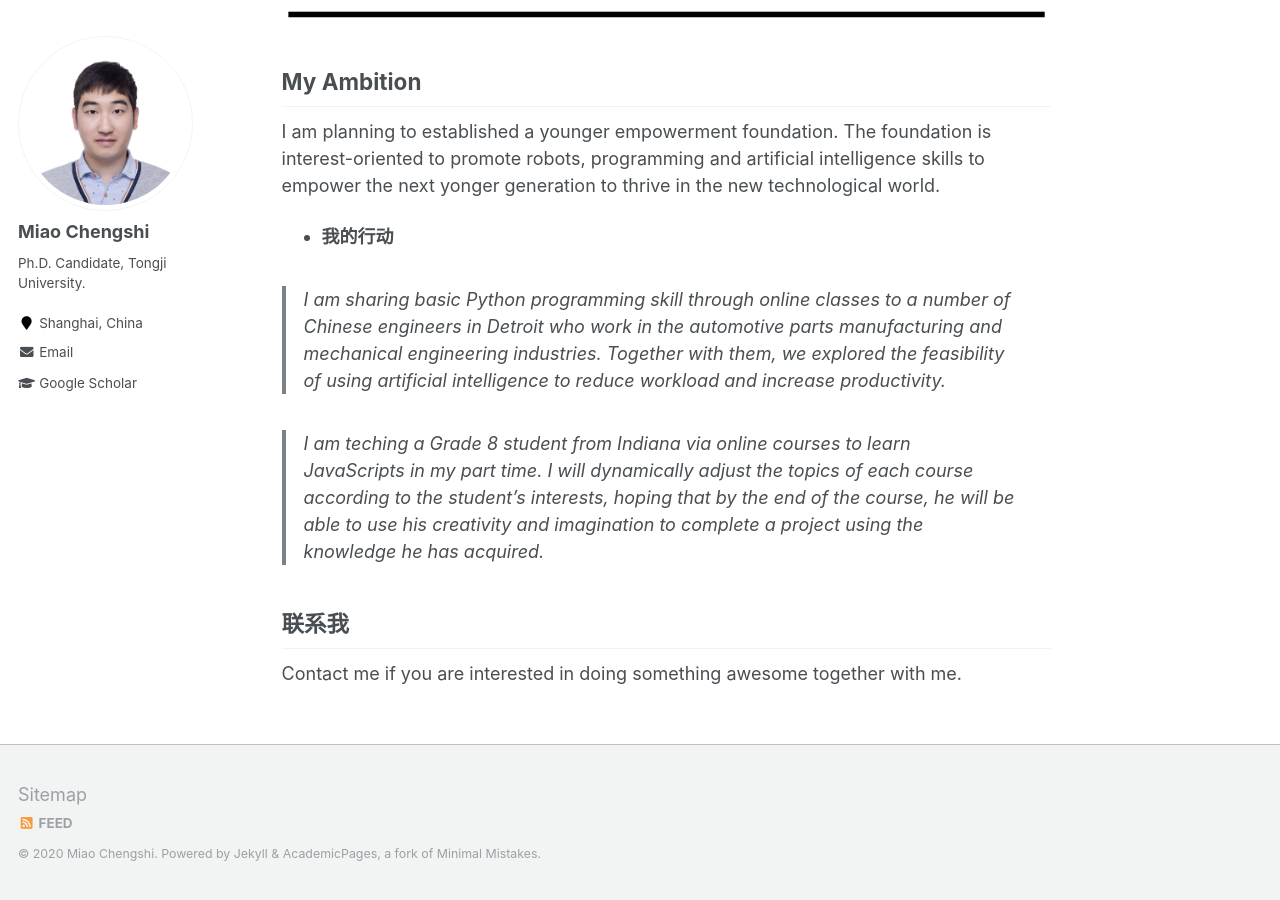
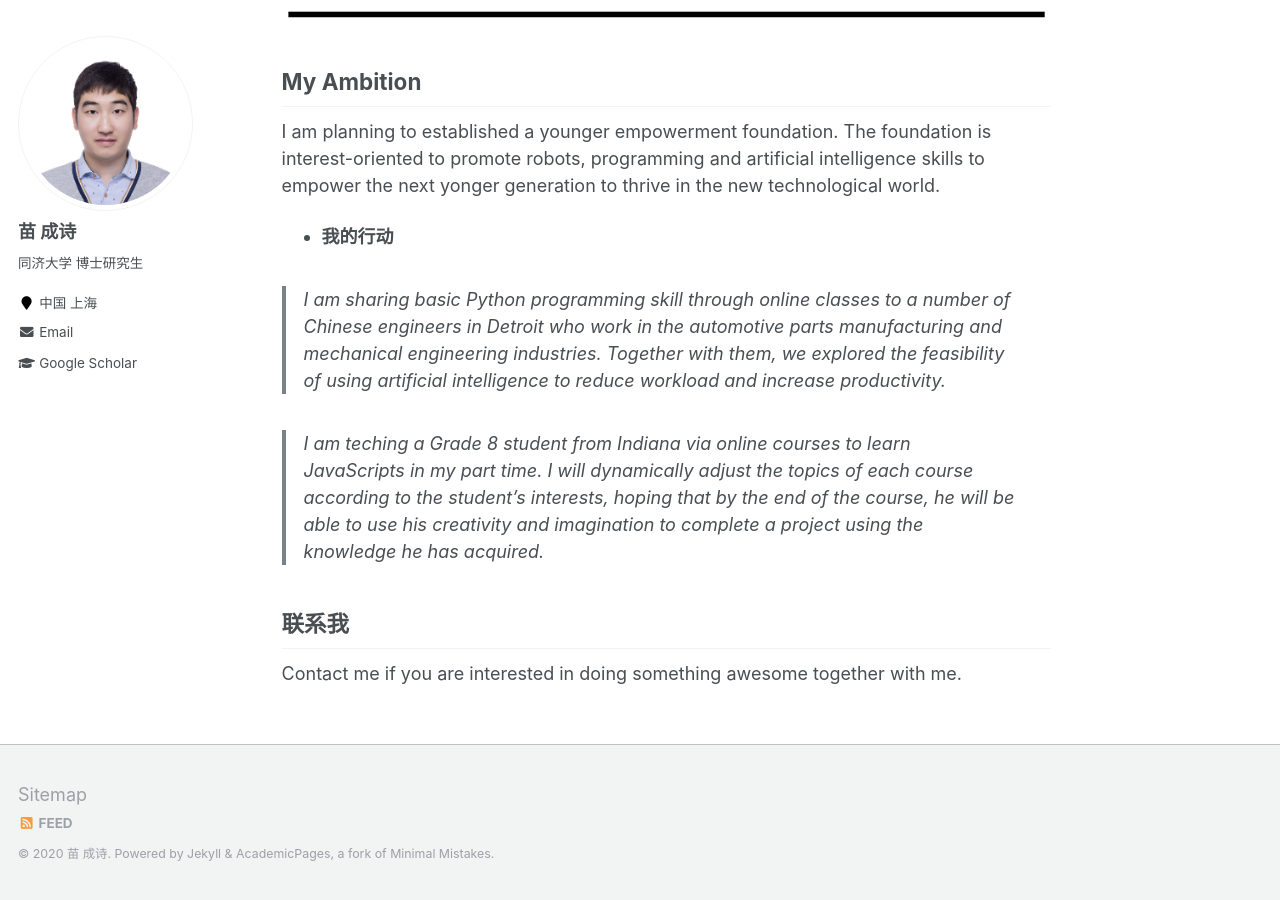
Before and after one commit to miaochengshi/cn, a Jekyll site: the page built from _pages/about.md, in a window 1280 px wide and 900 px high, scrolled down 3424 px. Built offline with Jekyll 4.4.1, drawn with Linux system fonts in a browser that asks for light colours.

Commit message:
Update _config.yml

```diff
--- a/_config.yml
+++ b/_config.yml
@@ -7,9 +7,9 @@
 
 # Site Settings
 # locale                   : "en-US"
-title                    : "HOME"
+title                    : "主页"
 title_separator          : "-"
-name                     : &name "Miao Chengshi"
+name                     : &name "苗 成诗"
 description              : "Passionate. Curious. Ambitious and driven. Collaborative. A natural leader. " #&description "personal description"
 url                      : https://miaochengshi.github.io # the base hostname & protocol for your site e.g. "https://mmistakes.github.io"
 baseurl                  : "" # the subpath of your site, e.g. "/blog"
@@ -80,10 +80,10 @@ analytics:
 
 # Site Author
 author:
-  name             : "Miao Chengshi"
+  name             : "苗 成诗"
   avatar           : "profile.jpg"
-  bio              : "Ph.D. Candidate, Tongji University. "
-  location         : "Shanghai, China"
+  bio              : "同济大学 博士研究生"
+  location         : "中国 上海"
   employer         :
   pubmed           : # "https://www.ncbi.nlm.nih.gov/pubmed/?term=john+snow"
   googlescholar    : "https://scholar.google.com/citations?user=CFfBRjMAAAAJ&hl=en&oi=ao"
```
